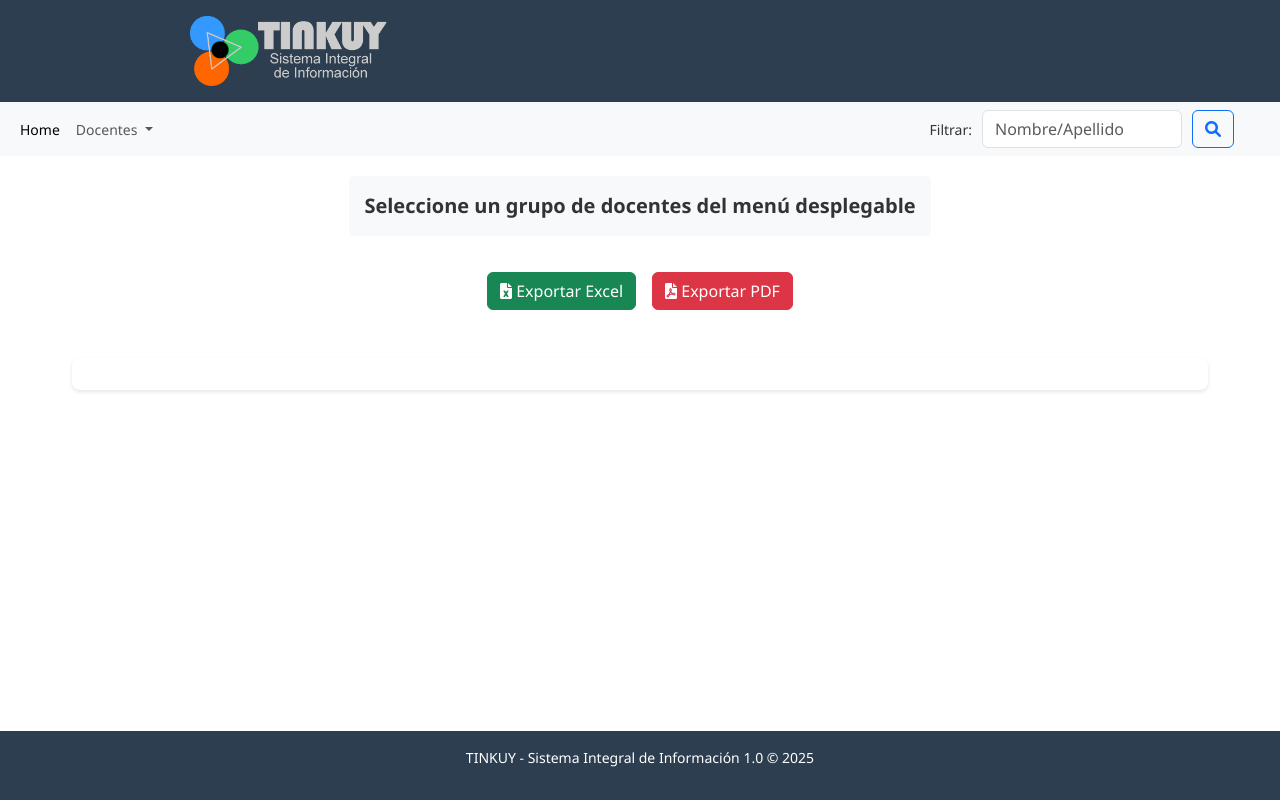
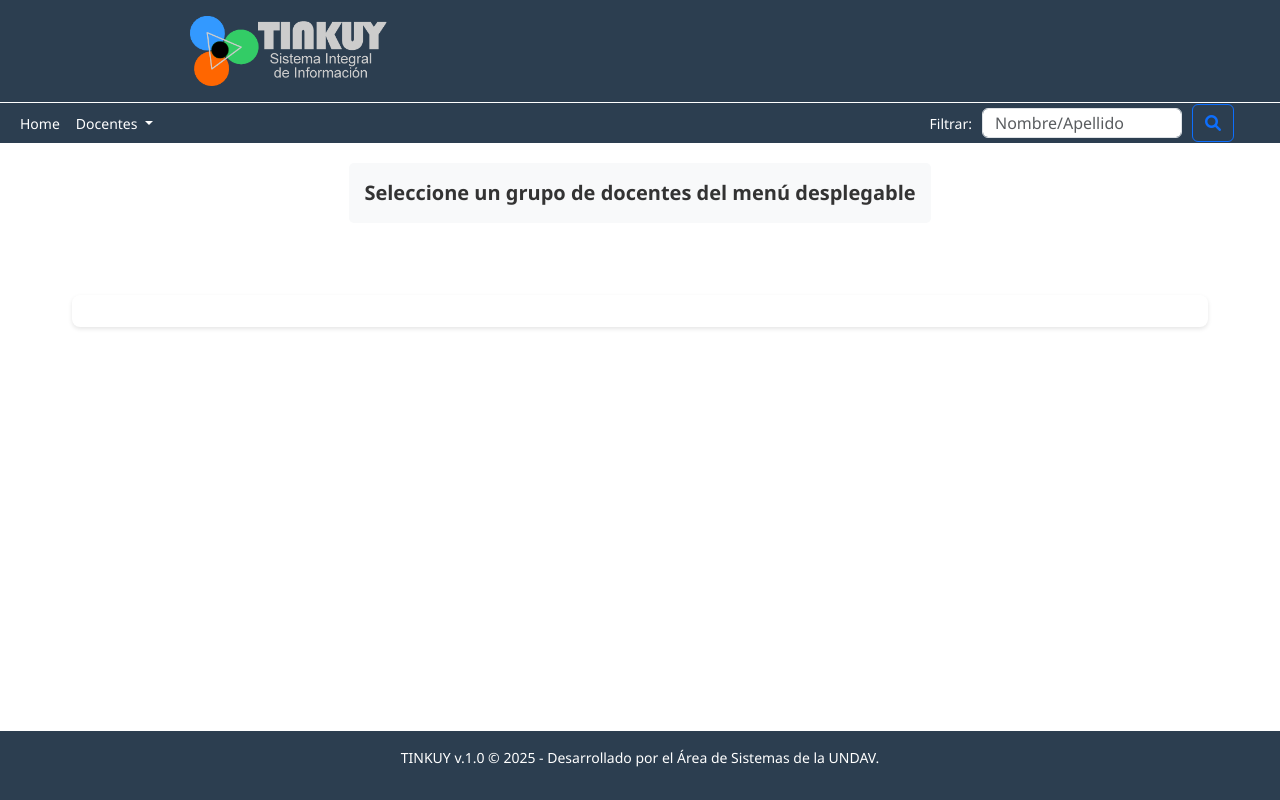
Before and after one commit to mjlopez2025/script_php, a PHP site: page / in a window 1280 px wide. Run offline with PHP 8.4, Linux system fonts and the light colour scheme; some libraries are stand-ins or nearby versions.

Commit message:
detalles

```diff
--- a/SSI/index.php
+++ b/SSI/index.php
@@ -45,14 +45,14 @@
             <img class="logo" src="logo.png">
         </header>
 
-        <nav class="navbar navbar-expand-lg bg-body-tertiary">
+        <nav class="navbar navbar-expand-lg custom-navbar">
             <div class="container-fluid">
                 <div class="collapse navbar-collapse" id="navbarSupportedContent">
                     <ul class="navbar-nav me-auto mb-2 mb-lg-0">
                         <li class="nav-item">
                             <a class="nav-link active" aria-current="page" href="index.php">Home</a>
                         </li>
-                        <li class="nav-item dropdown">
+                        <li class="nav-item dropdown nav-color">
                             <a class="nav-link dropdown-toggle" href="#" role="button" data-bs-toggle="dropdown"
                                 aria-expanded="false">
                                 Docentes
@@ -85,16 +85,16 @@
             Seleccione un grupo de docentes del menú desplegable
         </div>
 
-        <!-- Botones PDF Y EXCEL -->
-        <div class="d-flex justify-content-center my-3 gap-3">
-            <button onclick="exportarAExcel()" class="btn btn-success"><i class="fas fa-file-excel"></i> Exportar
+        <main class="app-main">
+            <div class="query-panel">
+                <!-- Botones PDF Y EXCEL (inicialmente ocultos) -->
+                <div id="exportButtons" class="export-buttons">
+                    <button onclick="exportarAExcel()" class="btn btn-success btn-sm"><i class="fas fa-file-excel"></i>
                         Excel</button>
-            <button onclick="exportarAPDF()" class="btn btn-danger"><i class="fas fa-file-pdf"></i> Exportar
+                    <button onclick="exportarAPDF()" class="btn btn-danger btn-sm"><i class="fas fa-file-pdf"></i>
                         PDF</button>
                 </div>
 
-        <main class="app-main">
-            <div class="query-panel">
                 <!-- Sección de resultados -->
                 <div id="resultsContainer" class="results-container"></div>
                 <div id="paginationContainer" class="pagination-container"></div>
@@ -102,7 +102,7 @@
         </main>
 
         <footer class="app-footer">
-            <p>TINKUY - Sistema Integral de Información 1.0 &copy; 2025</p>
+            <p>TINKUY v.1.0 &copy; 2025 - Desarrollado por el Área de Sistemas de la UNDAV.</p>
         </footer>
     </div>
 
@@ -122,6 +122,10 @@
         const resultsContainer = document.getElementById('resultsContainer');
         const paginationContainer = document.getElementById('paginationContainer');
         const selectionTitle = document.getElementById('selectionTitle');
+        const exportButtons = document.getElementById('exportButtons');
+
+        // Ocultar botones al inicio
+        exportButtons.style.display = 'none';
 
         if (!currentQueryType) {
             resultsContainer.innerHTML = '<div class="error">Seleccione un tipo de docentes del menú</div>';
@@ -156,7 +160,7 @@
                 html += `<p class="search-info">Filtrado por: <strong>${currentSearchTerm}</strong></p>`;
             }
 
-            html += '<div class="table-container"><table><thead><tr>';
+            html += '<div class="table-container"><table class="table table-striped table-bordered"><thead><tr>';
 
             if (data.data.length > 0) {
                 Object.keys(data.data[0]).forEach(key => {
@@ -171,6 +175,12 @@
                     });
                     html += '</tr>';
                 });
+
+                // Mostrar botones después de que la tabla esté lista
+                setTimeout(() => {
+                    exportButtons.style.display = 'flex';
+                    exportButtons.style.gap = '10px';
+                }, 50);
             } else {
                 html += '<tr><td colspan="100%" class="text-center">No se encontraron resultados</td></tr>';
             }
@@ -178,18 +188,32 @@
             html += '</tbody></table></div>';
             resultsContainer.innerHTML = html;
 
-            // Paginación
+            // Resto del código de paginación...
+            // Paginación - código completo a insertar
             const {
                 current_page,
                 total_pages
             } = data.pagination;
-            let pagHtml = '';
+            let pagHtml = '<nav aria-label="Page navigation"><ul class="pagination justify-content-center">';
 
+            // Botón Anterior
             if (current_page > 1) {
-                pagHtml += `<button onclick="irPagina(1)">«</button>`;
-                pagHtml += `<button onclick="irPagina(${current_page - 1})">‹</button>`;
+                pagHtml += `
+    <li class="page-item">
+        <a class="page-link" href="#" onclick="irPagina(${current_page - 1}); return false;" aria-label="Previous">
+            <span aria-hidden="true">&laquo;</span>
+        </a>
+    </li>`;
+            } else {
+                pagHtml += `
+    <li class="page-item disabled">
+        <a class="page-link" href="#" tabindex="-1" aria-disabled="true" aria-label="Previous">
+            <span aria-hidden="true">&laquo;</span>
+        </a>
+    </li>`;
             }
 
+            // Números de página
             const maxPagesToShow = 5;
             let startPage = Math.max(1, current_page - Math.floor(maxPagesToShow / 2));
             let endPage = startPage + maxPagesToShow - 1;
@@ -200,22 +224,49 @@
             }
 
             if (startPage > 1) {
-                pagHtml += `<span>...</span>`;
+                pagHtml +=
+                    `<li class="page-item"><a class="page-link" href="#" onclick="irPagina(1); return false;">1</a></li>`;
+                if (startPage > 2) {
+                    pagHtml += `<li class="page-item disabled"><span class="page-link">...</span></li>`;
+                }
             }
 
             for (let i = startPage; i <= endPage; i++) {
-                pagHtml += `<button onclick="irPagina(${i})" ${i === current_page ? 'disabled' : ''}>${i}</button>`;
+                if (i === current_page) {
+                    pagHtml +=
+                        `<li class="page-item active" aria-current="page"><span class="page-link">${i}</span></li>`;
+                } else {
+                    pagHtml +=
+                        `<li class="page-item"><a class="page-link" href="#" onclick="irPagina(${i}); return false;">${i}</a></li>`;
+                }
             }
 
             if (endPage < total_pages) {
-                pagHtml += `<span>...</span>`;
+                if (endPage < total_pages - 1) {
+                    pagHtml += `<li class="page-item disabled"><span class="page-link">...</span></li>`;
+                }
+                pagHtml +=
+                    `<li class="page-item"><a class="page-link" href="#" onclick="irPagina(${total_pages}); return false;">${total_pages}</a></li>`;
             }
 
+            // Botón Siguiente
             if (current_page < total_pages) {
-                pagHtml += `<button onclick="irPagina(${current_page + 1})">›</button>`;
-                pagHtml += `<button onclick="irPagina(${total_pages})">»</button>`;
+                pagHtml += `
+    <li class="page-item">
+        <a class="page-link" href="#" onclick="irPagina(${current_page + 1}); return false;" aria-label="Next">
+            <span aria-hidden="true">&raquo;</span>
+        </a>
+    </li>`;
+            } else {
+                pagHtml += `
+    <li class="page-item disabled">
+        <a class="page-link" href="#" tabindex="-1" aria-disabled="true" aria-label="Next">
+            <span aria-hidden="true">&raquo;</span>
+        </a>
+    </li>`;
             }
 
+            pagHtml += '</ul></nav>';
             paginationContainer.innerHTML = pagHtml;
 
         } catch (error) {
@@ -231,8 +282,11 @@
     function irPagina(pagina) {
         currentPage = pagina;
         cargarResultados();
+        // Opcional: desplazar hacia la parte superior de los resultados
+        document.querySelector('.query-panel').scrollIntoView({
+            behavior: 'smooth'
+        });
     }
-
 
     function exportarAExcel() {
         const table = document.querySelector("#resultsContainer table");
@@ -253,7 +307,9 @@
             return;
         }
 
-    const { jsPDF } = window.jspdf;
+        const {
+            jsPDF
+        } = window.jspdf;
         const doc = new jsPDF({
             orientation: "landscape", // horizontal para que entre mejor
             unit: "pt",
@@ -270,7 +326,11 @@
         doc.autoTable({
             html: table,
             startY: 80,
-        margin: { top: 40, left: 40, right: 40 },
+            margin: {
+                top: 40,
+                left: 40,
+                right: 40
+            },
             styles: {
                 fontSize: 9,
                 cellPadding: 4,
--- a/SSI/styles.css
+++ b/SSI/styles.css
@@ -443,4 +443,84 @@ th {
         }
         .filter-input {
             width: 200px;
+            height: 30px;
         }
+
+
+
+
+
+
+/* Estilos para los botones de exportación */
+.export-buttons {
+    display: none; /* Inicialmente ocultos */
+    position: absolute;
+    right: 35px;
+    top: -45px;
+    z-index: 10;
+}
+
+.query-panel {
+    position: relative; /* Para que los botones se posicionen relativos a este contenedor */
+    margin-top: 20px;
+}
+
+.table-container {
+    overflow-x: auto;
+    margin-top: 10px;
+}
+
+/* Estilos para la tabla */
+.results-container table {
+    width: 100%;
+    border-collapse: collapse;
+}
+
+.results-container th,
+.results-container td {
+    padding: 8px 12px;
+    border: 1px solid #dee2e6;
+}
+
+.results-container th {
+    background-color: #f8f9fa;
+    text-align: left;
+}
+
+.export-buttons .btn {
+    padding: 4px 20px;
+    font-size: 1.1rem;
+    min-width: 150px; /* Ancho mínimo consistente */
+    border-radius: 10px;
+}
+
+.custom-navbar {
+    background-color: #2c3e50;
+    margin-top: 1px;
+    height: 40px;
+    color: white;
+}
+
+.custom-navbar .nav-link,
+.custom-navbar .navbar-brand,
+.custom-navbar .dropdown-toggle {
+    color: white !important;
+}
+
+.custom-navbar .nav-link:hover,
+.custom-navbar .dropdown-toggle:hover {
+    color: #ccc !important; /* Opcional: color al pasar el mouse */
+}
+
+.custom-navbar .dropdown-menu {
+    background-color: #34495e; /* Opcional: fondo del menú desplegable */
+}
+
+.custom-navbar .dropdown-item {
+    color: white !important;
+}
+
+.custom-navbar .dropdown-item:hover {
+    background-color: #2c3e50; /* Igual al navbar */
+    color: #ccc !important;
+}
```
Lines whose indentation alone changed are shown as unchanged.
